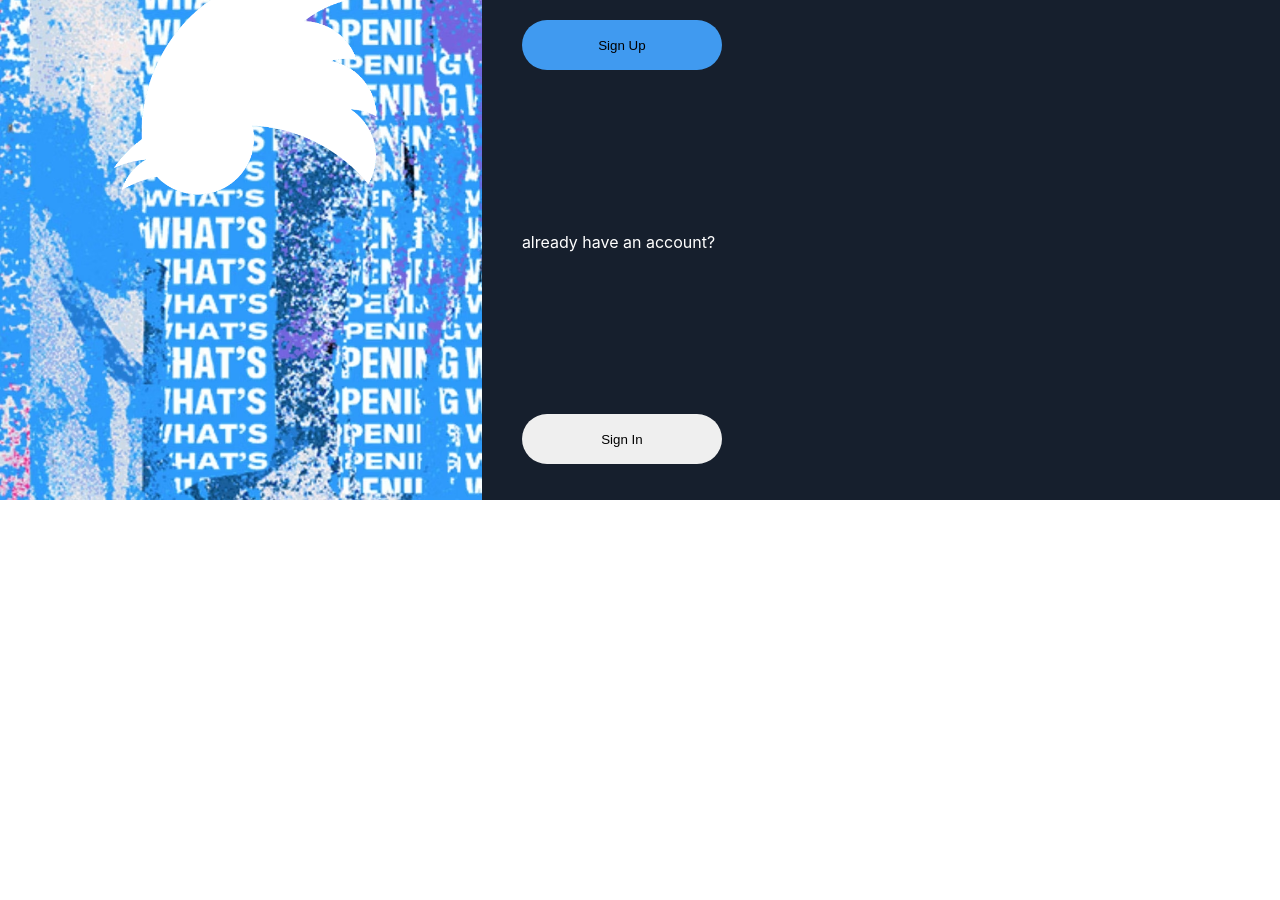
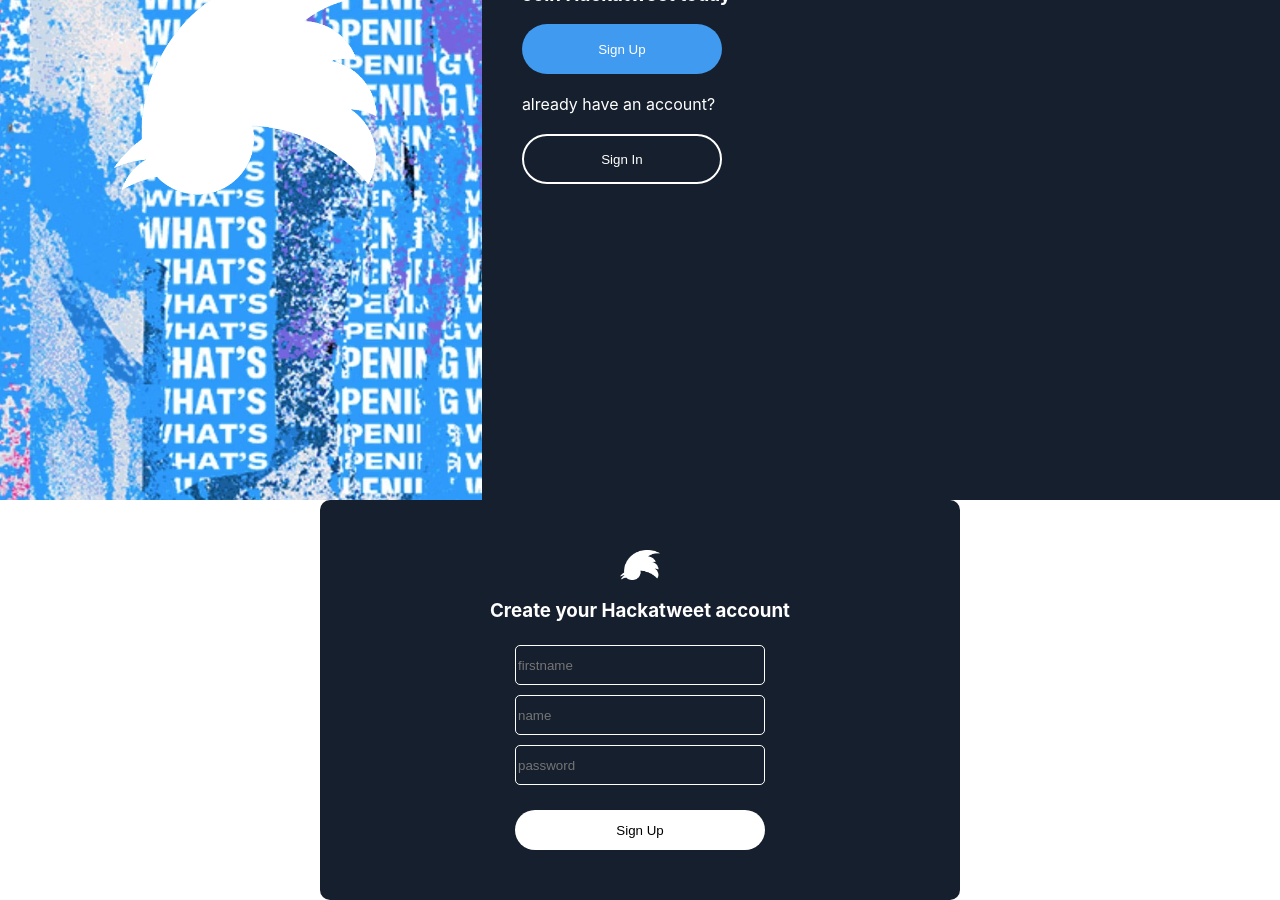
Before and after one commit to Deedoo64/hackatweet_front, a Next.js app: page / in a window 1280 px wide. Shown: the part 300-1200 px from the top of the page. Before the commit the page ends 800 px from the top, so only its background shows below. Built offline with nearby package versions, Linux system fonts and the light colour scheme.

Commit message:
signup creation jsx

```diff
--- a/components/Home.js
+++ b/components/Home.js
@@ -1,10 +1,12 @@
 import styles from "../styles/Home.module.css";
 import Login from "./Login";
+import SignUp from "./SignUp";
 
 function Home() {
   return (
     <div>
       <Login />
+      <SignUp />
     </div>
   );
 }
--- a/components/SignUp.js
+++ b/components/SignUp.js
@@ -1,9 +1,42 @@
 import styles from "../styles/Login.module.css";
-
+import { useEffect, useState } from "react";
 function SignUp() {
+  const [signUpFirstname, setSignUpFirstname] = useState("");
+  const [signUpName, setSignUpName] = useState("");
+  const [signUpPassword, setSignUpPassword] = useState("");
   return (
-    <div>
-      <main className={styles.main}></main>
+    <div className={styles.signUp}>
+      <div className={styles.signUpContainer}>
+        <img className={styles.logo} src="logo.png" alt="logo twitter" />
+        <h3 className={styles.titleSignUp}>Create your Hackatweet account </h3>
+        <div className={styles.registerSection}>
+          <input
+            className={styles.inputField}
+            type="text"
+            placeholder="firstname"
+            id="signUpFirstname"
+            onChange={(e) => setSignUpFirstname(e.target.value)}
+            value={signUpFirstname}
+          />
+          <input
+            className={styles.inputField}
+            type="text"
+            placeholder="name"
+            id="signUpName"
+            onChange={(e) => setSignUpName(e.target.value)}
+            value={signUpName}
+          />
+          <input
+            className={styles.inputField}
+            type="text"
+            placeholder="password"
+            id="signUpPassword"
+            onChange={(e) => setSignUpPassword(e.target.value)}
+            value={signUpPassword}
+          />
+        </div>
+        <button className={styles.btnSignUp2}>Sign Up</button>
+      </div>
     </div>
   );
 }
--- a/styles/Login.module.css
+++ b/styles/Login.module.css
@@ -19,12 +19,13 @@
   height: 100vh;
   width: 100vw;
   display: flex;
-  justify-content: space-around;
+  justify-content: start;
   flex-direction: column;
   padding-left: 40px;
 }
 .title {
   color: white;
+  font-size: 70px;
 }
 .otherTitle {
   color: white;
@@ -35,13 +36,64 @@
   border-radius: 30px;
   border: none;
   background-color: #409af0;
+  color: white;
 }
 .btnSignIn {
   height: 50px;
   width: 200px;
   border-radius: 30px;
   border: 2px white;
+  background-color: transparent;
+  border: 2px white solid;
+  color: white;
 }
 .textAlready {
   color: white;
 }
+.logo {
+  height: 30px;
+  width: 40px;
+  margin-top: 20px;
+}
+.signUpContainer {
+  background-color: #161f2d;
+  height: 50vh;
+  width: 50vw;
+  border-radius: 10px;
+  display: flex;
+  justify-content: center;
+  flex-direction: column;
+  align-items: center;
+}
+.signUp {
+  display: flex;
+
+  justify-content: center;
+}
+.titleSignUp {
+  color: white;
+}
+.registerSection {
+  display: flex;
+  flex-direction: column;
+
+  justify-content: space-around;
+}
+.inputField {
+  height: 40px;
+  width: 250px;
+  border-radius: 5px;
+  margin: 5px;
+  background-color: transparent;
+  border: 0.5px white solid;
+  color: white;
+}
+.btnSignUp2 {
+  height: 40px;
+  width: 250px;
+  border-radius: 20px;
+  border: none;
+  background-color: white;
+  margin-top: 20px;
+  margin-bottom: 20px;
+}
```
